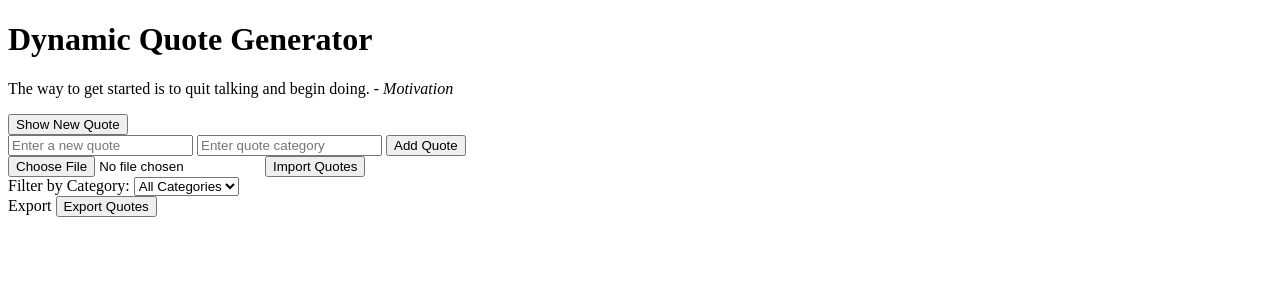
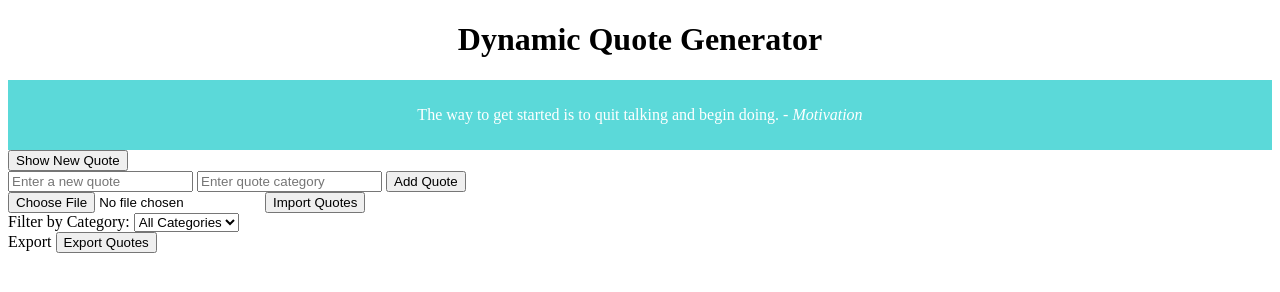
Before and after one commit to PECULIAR-AMY/alx_fe_javascript, a plain HTML site: page index.html in a window 1280 px wide. Drawn offline with Linux system fonts and the light colour scheme.

Commit message:
fourth commit

```diff
--- a/index.css
+++ b/index.css
@@ -48,3 +48,26 @@ input, button {
     margin: 2px;
 
 } */
+
+:hover.button-1 {
+    background-color: rgb(103, 41, 41);
+    color: aqua;
+
+}
+
+.display-quote {
+    background-color: rgb(91, 217, 217);
+    text-align: center;
+    width:auto;
+    color: white;
+    height: 50px;
+    margin-top: auto;
+    padding-top: 10px;
+    padding-bottom: 10px;
+
+}
+
+.quote {
+    text-align: center;
+
+}
--- a/index.html
+++ b/index.html
@@ -6,13 +6,13 @@
   <link rel="stylesheet" href="/index.css">
   <title>Dynamic Quote Generator</title>
 </head>
-<body>
-  <h1>Dynamic Quote Generator</h1>
-  <div id="quoteDisplay"></div>
+<body class="body">
+  <h1 class="quote">Dynamic Quote Generator</h1>
+  <div id="quoteDisplay"  class="display-quote"></div>
   <button onclick="showRandomQuote()" id="newQuote">Show New Quote</button>
 
 
-  <div>
+  <div class="placeholder">
     <input id="newQuoteText" type="text" placeholder="Enter a new quote" />
     <input id="newQuoteCategory" type="text" placeholder="Enter quote category" />
     <button onclick="addQuote()">Add Quote</button>
@@ -21,7 +21,7 @@
 
    <div>
     <input type="file" id="importFile" accept=".json" placeholder="Import Quotes" onchange="importFromJsonFile(event)" />
-    <button onclick="importFromJsonFile()">Import Quotes</button>
+    <button onclick="importFromJsonFile()" class="button">Import Quotes</button>
   </div>
 
 
@@ -33,7 +33,7 @@
 
 <div>
   <label for="">Export</label>
-  <button onclick="exportToJsonFile()">Export Quotes</button>
+  <button onclick="exportToJsonFile()" class="button-1">Export Quotes</button>
 </div>
 
 
```
